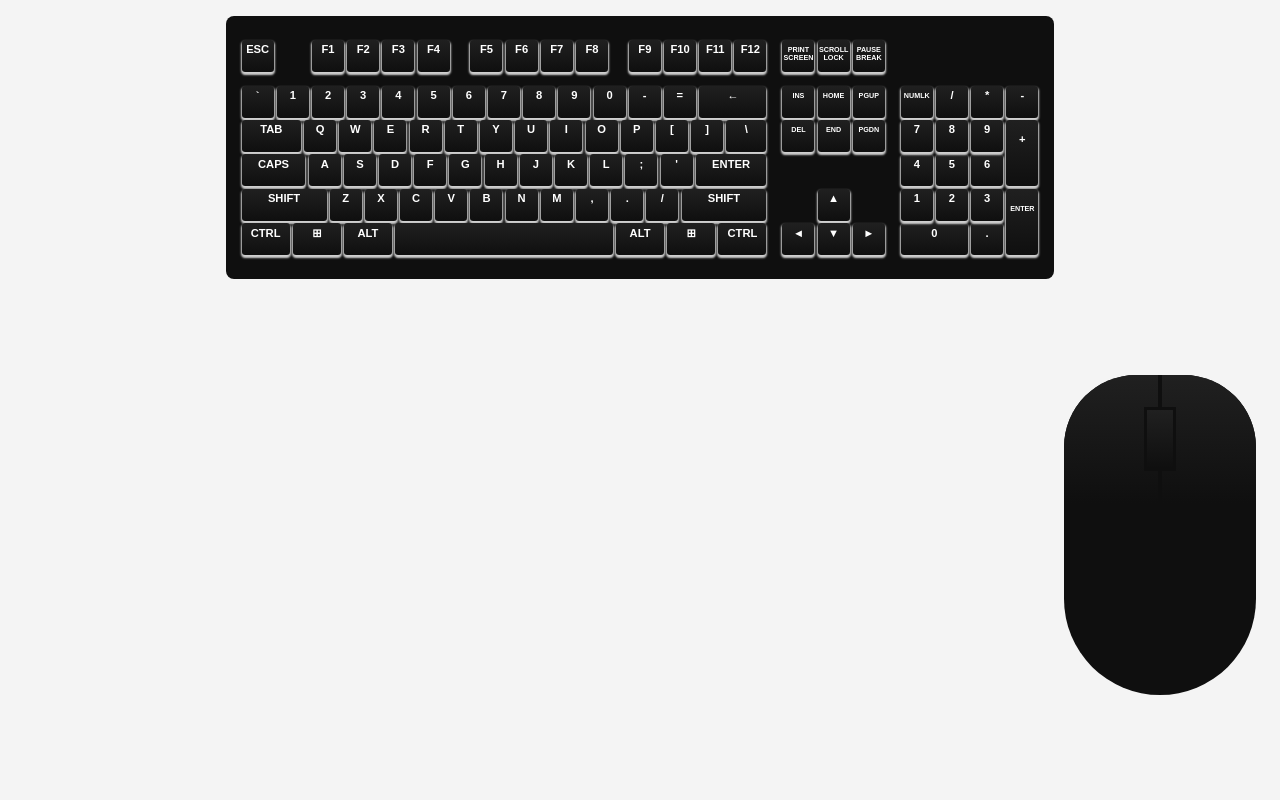
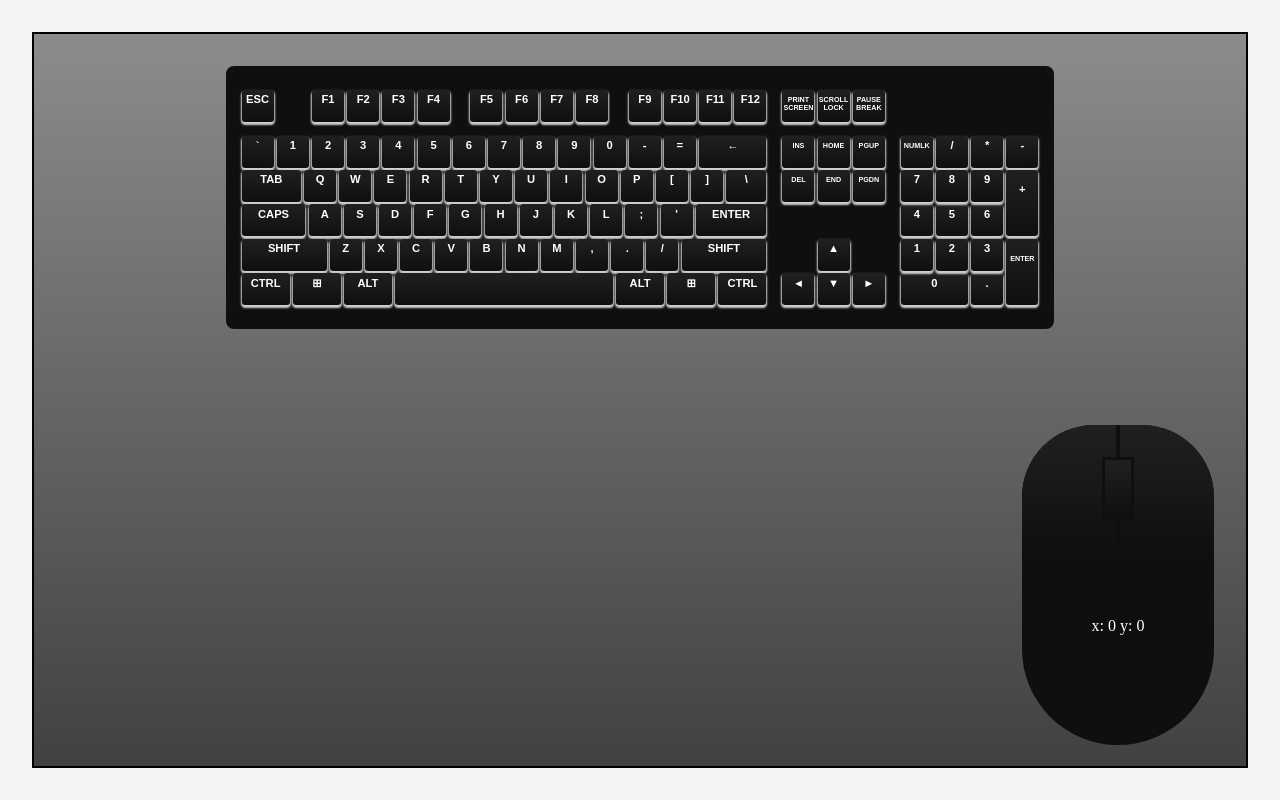
Before and after one commit to FranciscoGaBe/InputJS, a website: page demo/index.html in a window 1280 px wide. Drawn offline with Linux system fonts and the light colour scheme.

Commit message:
Feat: added mouse position

```diff
--- a/demo/index.html
+++ b/demo/index.html
@@ -6,9 +6,23 @@
   <meta name="viewport" content="width=device-width, initial-scale=1.0">
   <title>Input.js demo</title>
   <style>
-    * { box-sizing: border-box; }
+    * {
+      margin: 0;
+      padding: 0;
+      box-sizing: border-box;
+      user-select: none;
+    }
+    html, body, #app {
+      height: 100%;
+    }
     body {
       background-color: #f4f4f4;
+      padding: 2rem;
+    }
+    #app {
+      background-image: linear-gradient(#8d8b8b, #414141);
+      padding: 1rem;
+      border: 2px solid black;
     }
     #keyboard {
       display: flex;
@@ -137,6 +151,11 @@
       left: calc(50% - 1rem);
       border: 3px solid #0F0F0F;
     }
+    #mouse #position {
+      color: white;
+      text-align: center;
+      margin-top: 4rem;
+    }
   </style>
 </head>
 <body>
@@ -150,13 +169,14 @@
           <div id="mouse-wheel"></div>
           <div id="right-click"></div>
         </div>
+        <div id="position"></div>
       </div>
     </div>
   </div>
   <script defer type="module">
     import InputJS from '../src/Input-js.js'
 
-    const inputjs = InputJS(document)
+    const inputjs = InputJS(document.querySelector('#app'))
     document.addEventListener('keydown', e => e.preventDefault())
     const lastKeyElement = document.querySelector('#last-key')
     const keyElements = {}
@@ -165,7 +185,9 @@
       document.querySelector('#mouse-wheel'),
       document.querySelector('#right-click')
     ]
-    const setupKeybord = () => {
+    const mousePositionElement = document.querySelector('#mouse>#position')
+
+    const setupKeyboard = () => {
       const toKeys = (charString) => charString.toUpperCase().split('').map(char => [`Key${char}`, char])
       const toNumpadKeys = (numString) => numString.split('').map(num => [`Numpad${num}`, num])
       const layout = {
@@ -293,21 +315,29 @@
       })
 
     }
+
     const checkKeys = () => {
-      Object.entries(inputjs.keys).forEach(([key, pressed]) => {
-        if (!keyElements[key]) return
-        if (pressed) keyElements[key].classList.add('pressed')
-        else keyElements[key].classList.remove('pressed')
+      const devices = [
+        { data: inputjs.keys, elements: keyElements },
+        { data: inputjs.mouse, elements: mouseElements },
+      ]
+      const { x: mouseX, y: mouseY } = inputjs.mouse.position
+
+      devices.forEach(({ data, elements }) => {
+        Object.entries(data).forEach(([key, pressed]) => {
+          if (!elements[key]) return
+          if (pressed) elements[key].classList.add('pressed')
+          else elements[key].classList.remove('pressed')
+        })
       })
+
       lastKeyElement.innerHTML = inputjs.keys.lastKeyPressed
-      Object.entries(inputjs.mouse).forEach(([button, pressed]) => {
-        if (!mouseElements[button]) return
-        if (pressed) mouseElements[button].classList.add('pressed')
-        else mouseElements[button].classList.remove('pressed')
-      })
+      mousePositionElement.innerHTML = `x: ${ mouseX } y: ${ mouseY }`
+
       requestAnimationFrame(checkKeys)
     }
-    setupKeybord()
+
+    setupKeyboard()
     checkKeys()
   </script>
 </body>
--- a/src/Input-js.js
+++ b/src/Input-js.js
@@ -6,28 +6,39 @@
  * }} Keys
  *
  * @typedef {{
+ *  position: {
+ *    x: number,
+ *    y: number
+ *  },
+ *  [key: string]: boolean
+ * }} Mouse
+ *
+ * @typedef {{
  *  readonly keys: Keys,
- *  readonly mouse: Record<string, boolean>,
+ *  readonly mouse: Mouse,
  *  destroy: () => void
  * }} InputJSInstance
- *
+ */
+
+const generateProxy = (obj) => new Proxy(obj, {
+  get: (...args) => {
+    const [target, prop] = args;
+    if (prop in target) return Reflect.get(...args);
+    return !!target[prop];
+  },
+});
+
+/*
  * @param {HTMLElement} element
  * @returns {InputJSInstance}
  */
 const InputJS = (element) => {
   /** @type {Keys} */
-  const keys = new Proxy({
-    lastKeyPressed: '',
-  }, {
-    get: (...args) => {
-      const [target, prop] = args;
-      if (prop in target) return Reflect.get(...args);
-      return !!target[prop];
-    },
-  });
-  const mouse = new Proxy({}, { get: (target, prop) => !!target[prop] });
+  const keys = generateProxy({ lastKeyPressed: '' });
+  /** @type {Mouse} */
+  const mouse = generateProxy({ position: { x: 0, y: 0 } });
 
-  /** @type {Record<string, (event: KeyboardEvent) => void>} */
+  /** @type {Record<string, (event: Event) => void>} */
   const events = {
     keydown: ({ code }) => {
       keys[code] = true;
@@ -36,6 +47,12 @@ const InputJS = (element) => {
     keyup: ({ code }) => { keys[code] = false; },
     mousedown: ({ button }) => { mouse[button] = true; },
     mouseup: ({ button }) => { mouse[button] = false; },
+    mousemove: ({ clientX, clientY, currentTarget }) => {
+      mouse.position = {
+        x: clientX - (currentTarget.offsetLeft || 0),
+        y: clientY - (currentTarget.offsetTop || 0),
+      };
+    },
     blur: () => {
       const toReset = [keys, mouse];
 
@@ -47,7 +64,8 @@ const InputJS = (element) => {
   };
 
   Object.entries(events).forEach(([type, cb]) => {
-    element.addEventListener(type, cb);
+    const target = type.slice(0, 3) === 'key' ? document : element;
+    target.addEventListener(type, cb);
   });
 
   return {
@@ -55,7 +73,8 @@ const InputJS = (element) => {
     get mouse() { return mouse; },
     destroy: () => {
       Object.entries(events).forEach(([type, cb]) => {
-        element.removeEventListener(type, cb);
+        const target = type.slice(0, 3) === 'key' ? document : element;
+        target.removeEventListener(type, cb);
       });
     },
   };
```
Also changed, not shown: src/Input-js.test.js (+19 -15 lines).
